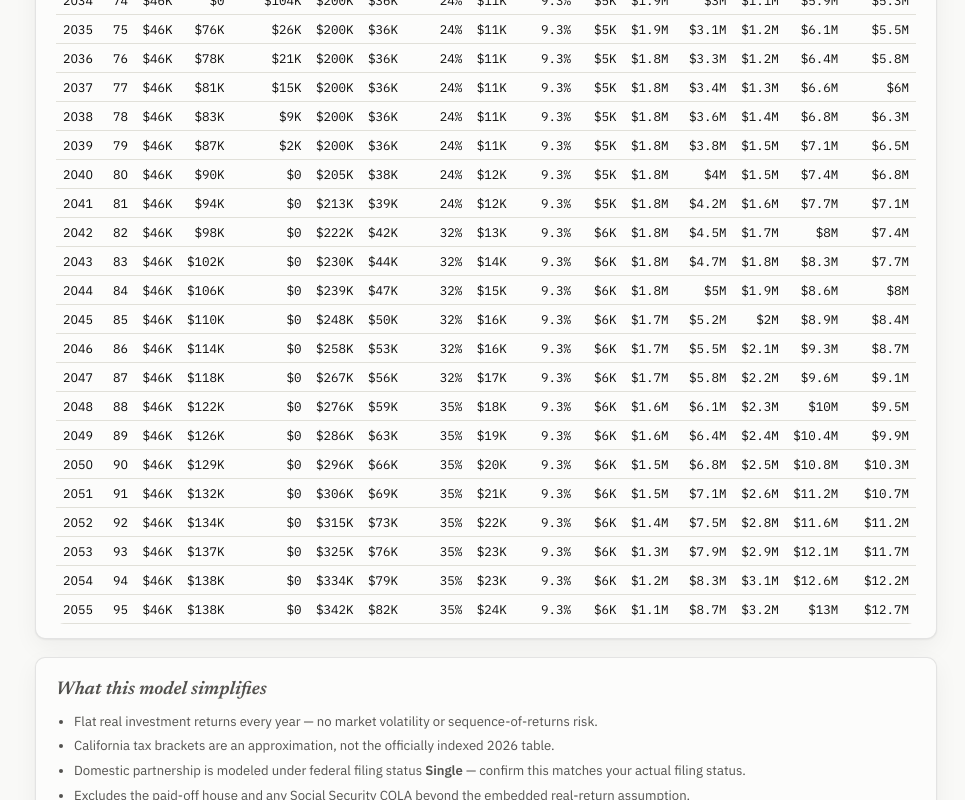
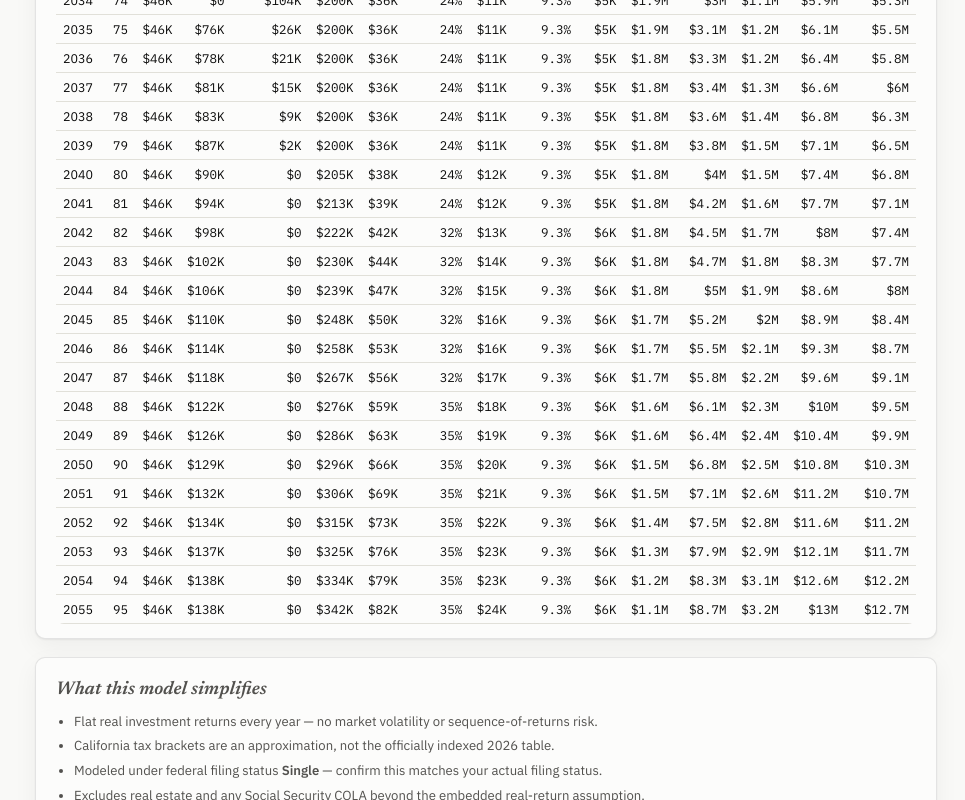
Before and after one commit to brett-pers/Roth-conversion, a plain HTML site: page index.html in a window 1280 px wide. Shown: the part 2000-2800 px from the top of the page, without its empty margins (315-1280 px from the left). Drawn offline with Linux system fonts and the light colour scheme.

Commit message:
Scrub exact identity/date details from displayed text
Drops the specific birthdate and retirement date, and the domestic
partnership / paid-off-house details, ahead of possibly making this
repo public. Financial default values are left as-is per request.

Co-Authored-By: Claude Sonnet 5 <noreply@anthropic.com>

```diff
--- a/index.html
+++ b/index.html
@@ -162,7 +162,7 @@ td.mono, th.mono{ font-family:"IBM Plex Mono", monospace; }
       <h1>Bracket Filling</h1>
       <div class="sub">A year-by-year Roth conversion &amp; Social Security timing model &mdash; convert just enough IRA each year to fill your target tax bracket, drawn from your own retirement numbers.</div>
     </div>
-    <div class="person-card">Born 12/19/1960 &middot; retires 2/1/2027<br><b>Single filer</b> &middot; California &middot; RMD age 75</div>
+    <div class="person-card">Example profile &middot; retires at 67<br><b>Single filer</b> &middot; California &middot; RMD age 75</div>
   </div>
 
   <div class="app">
@@ -235,8 +235,8 @@ td.mono, th.mono{ font-family:"IBM Plex Mono", monospace; }
         <ul>
           <li>Flat real investment returns every year &mdash; no market volatility or sequence-of-returns risk.</li>
           <li>California tax brackets are an approximation, not the officially indexed 2026 table.</li>
-          <li>Domestic partnership is modeled under federal filing status <b>Single</b> &mdash; confirm this matches your actual filing status.</li>
-          <li>Excludes the paid-off house and any Social Security COLA beyond the embedded real-return assumption.</li>
+          <li>Modeled under federal filing status <b>Single</b> &mdash; confirm this matches your actual filing status.</li>
+          <li>Excludes real estate and any Social Security COLA beyond the embedded real-return assumption.</li>
           <li>Social Security taxability uses a flat 85%-of-benefit inclusion rate rather than the tiered IRS formula.</li>
         </ul>
         <div class="disclaimer">This is a planning illustration built from one household's own inputs &mdash; not tax or investment advice. All figures are in constant 2026 real dollars.</div>
```
